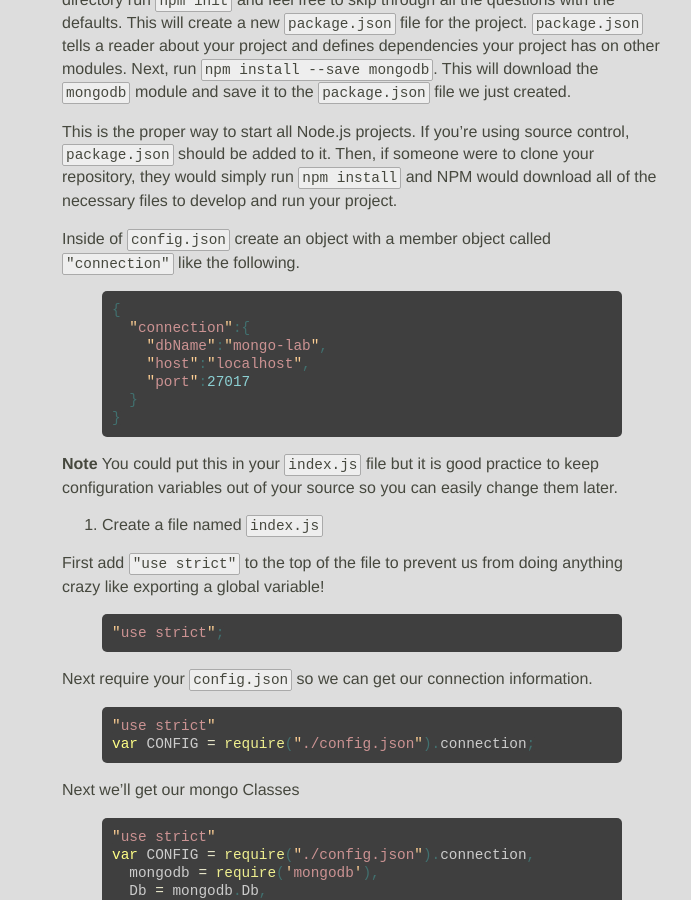
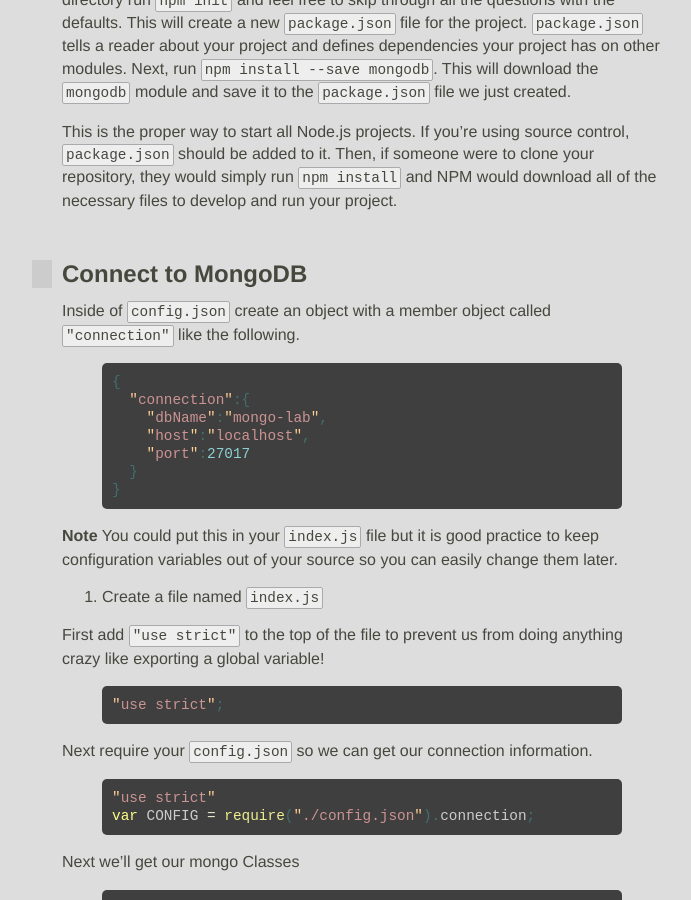
Before and after one commit to JavaScriptKC/workshop, a Jekyll site: the page built from _posts/2012-11-5-data-storage.md, in a window 1280 px wide and 900 px high, scrolled down 481 px. Shown: the whole window, without its empty margins (278-969 px from the left). Built offline with Jekyll 4.4.1, drawn with Linux system fonts in a browser that asks for light colours; nearby versions of some CDN libraries; some web fonts are replaced; comment, search, counter and statistics services are not loaded.

Commit message:
Add connect to mongodb section to data storage

```diff
--- a/_posts/2012-11-5-data-storage.md
+++ b/_posts/2012-11-5-data-storage.md
@@ -14,6 +14,8 @@ Most applications just aren't useful without storing some data. Let's use mongod
 Create a new empty directory called `mongo-lab` for this lab. Inside the `mongo-lab` directory run `npm init` and feel free to skip through all the questions with the defaults. This will create a new `package.json` file for the project. `package.json` tells a reader about your project and defines dependencies your project has on other modules. Next, run `npm install --save mongodb`. This will download the `mongodb` module and save it to the `package.json` file we just created.
 
 This is the proper way to start all Node.js projects. If you're using source control, `package.json` should be added to it. Then, if someone were to clone your repository, they would simply run `npm install` and NPM would download all of the necessary files to develop and run your project.
+
+## Connect to MongoDB
 
 Inside of `config.json` create an object with a member object called `"connection"` like the following.
 
```
